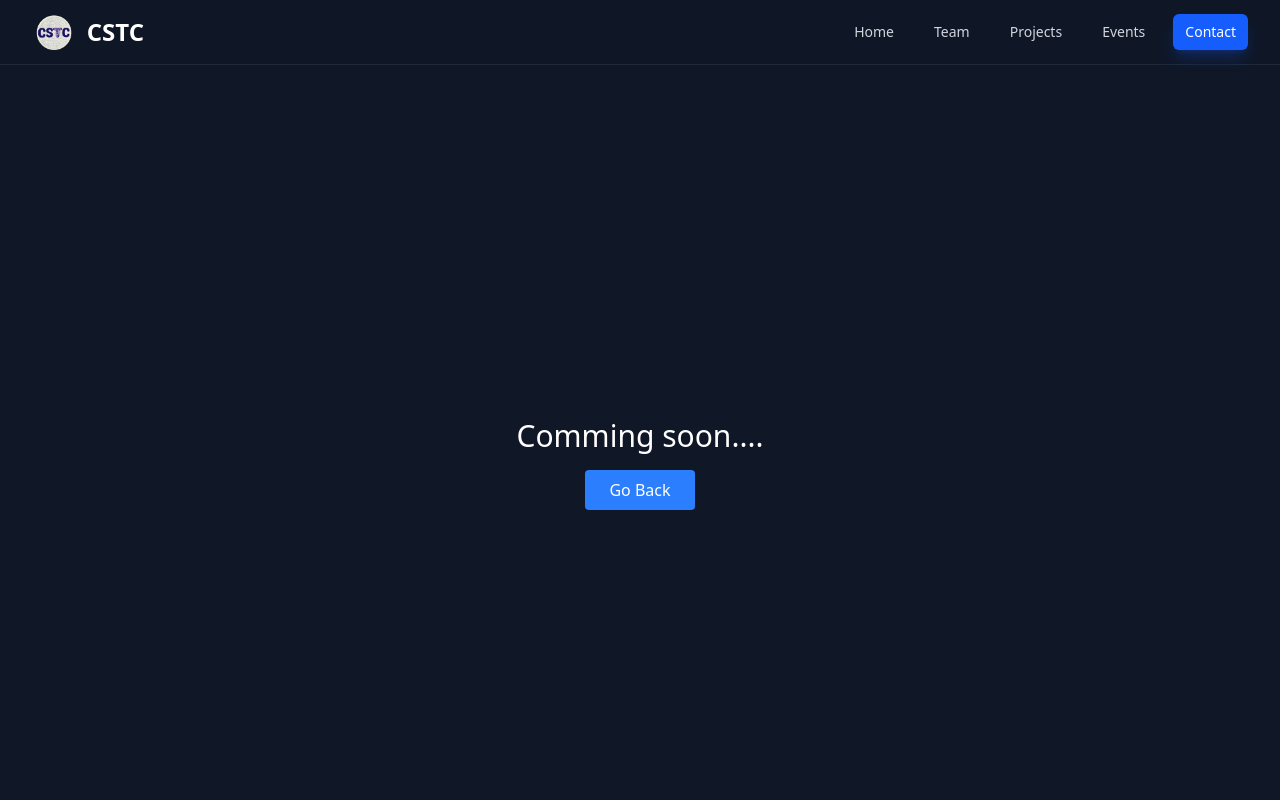
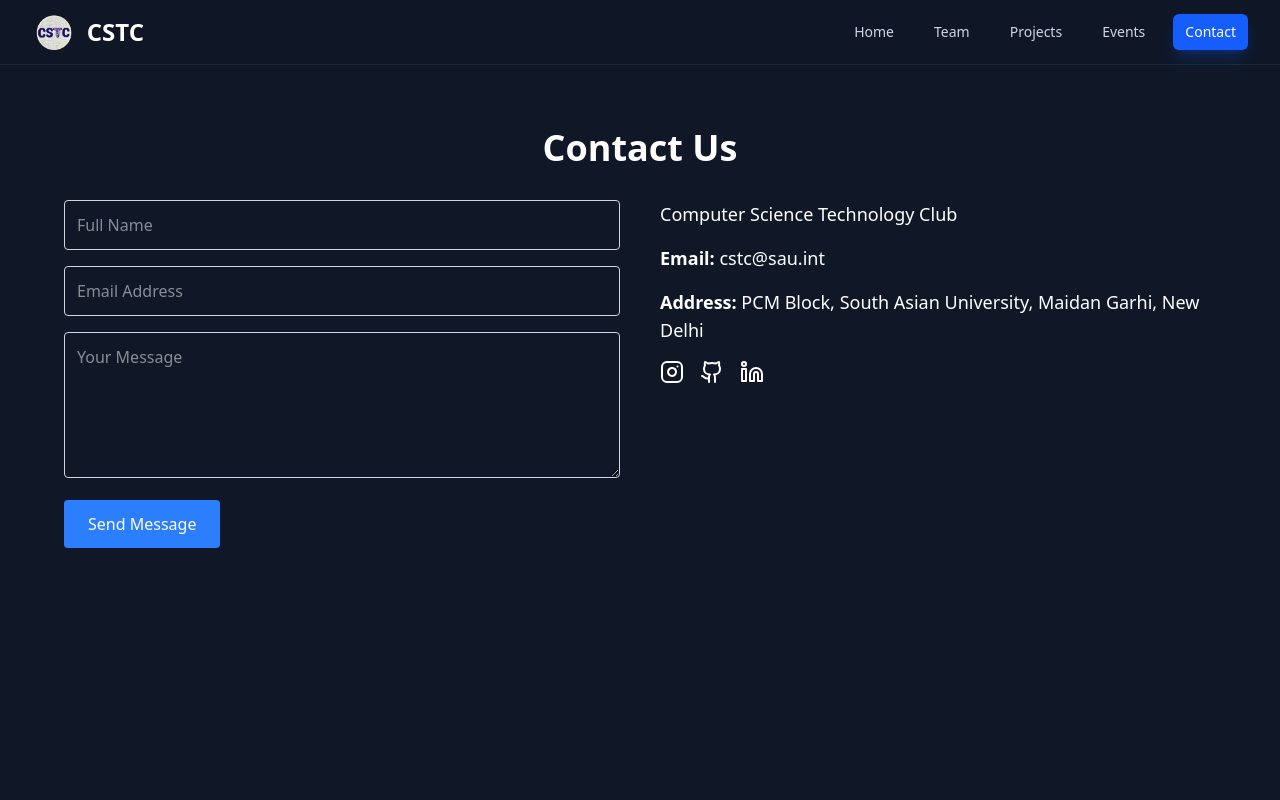
Before and after one commit to CSTC-SAU/cstcwebsite, a React (Vite) app: page /contact in a window 1280 px wide. Shown: the top 800 px of the page. Built offline with nearby package versions, Linux system fonts and the light colour scheme.

Commit message:
added contact form and contact details on contact page

```diff
--- a/src/pages/Contact.jsx
+++ b/src/pages/Contact.jsx
@@ -1,19 +1,57 @@
 import React, { useState } from 'react';
-import { Mail, Phone, MapPin, Clock, Send, MessageSquare, Users, Calendar } from 'lucide-react';
+import { Mail, Phone, MapPin, Clock, Send, MessageSquare, Users, Calendar, Github, Linkedin, Instagram } from 'lucide-react';
 
 const Contact = () => {
+
+
+
   return (
-    <>
-    <div className='flex flex-col items-center justify-center min-h-screen bg-gray-900/95  p-4'>
-      <h1 className='text-3xl'> Comming soon.... </h1>
-      <button className='mt-4 px-6 py-2 bg-blue-500 text-white rounded hover:bg-blue-600 transition duration-300'>
-        <a href="/">Go Back</a>
+    <div className="min-h-screen  p-8 md:p-16">
+      <h1 className="text-4xl font-bold text-center mb-8">Contact Us</h1>
+      <div className="grid grid-cols-1 md:grid-cols-2 gap-10">
 
-      </button>
+        {/* Contact Form */}
+        <form  className="space-y-4">
+          <input
+            type="text"
+            placeholder="Full Name"
 
+            className="w-full border border-gray-300 p-3 rounded"
+          />
+          <input
+            type="email"
+            placeholder="Email Address"
+            className="w-full border border-gray-300 p-3 rounded"
+          />
+          <textarea
+            placeholder="Your Message"
+            rows={5}
+            className="w-full border border-gray-300 p-3 rounded"
+          ></textarea>
+          <button
+            type="submit"
+            className="bg-blue-500 text-white px-6 py-3 rounded hover:bg-indigo-800 transition"
+          >
+            Send Message
+          </button>
+
+
+        </form>
+
+        {/* Contact Details */}
+        <div className="space-y-4 text-lg">
+          <p>Computer Science Technology Club</p>
+          <p><strong>Email:</strong> cstc@sau.int</p>
+          <p><strong>Address:</strong> PCM Block, South Asian University, Maidan Garhi, New Delhi</p>
+          <div className="flex gap-4 mt-4">
+            <a href="https://instagram.com/cstc_sau" target='_blank' className="hover:text-blue-500"><Instagram/></a>
+            <a href="https://github.com/cstcsau" target='_blank' className="hover:text-blue-500">< Github/></a>
+            <a href="https://www.linkedin.com/company/cstcsau" target='_blank' className="hover:text-blue-500 linkedin"><Linkedin /></a>
+          </div>
+        </div>
+      </div>
     </div>
-    </>
-  )
+  );
 };
 
 export default Contact;
```
Also changed, not shown: 1 other file (tests, documents, lock files or other folders).
